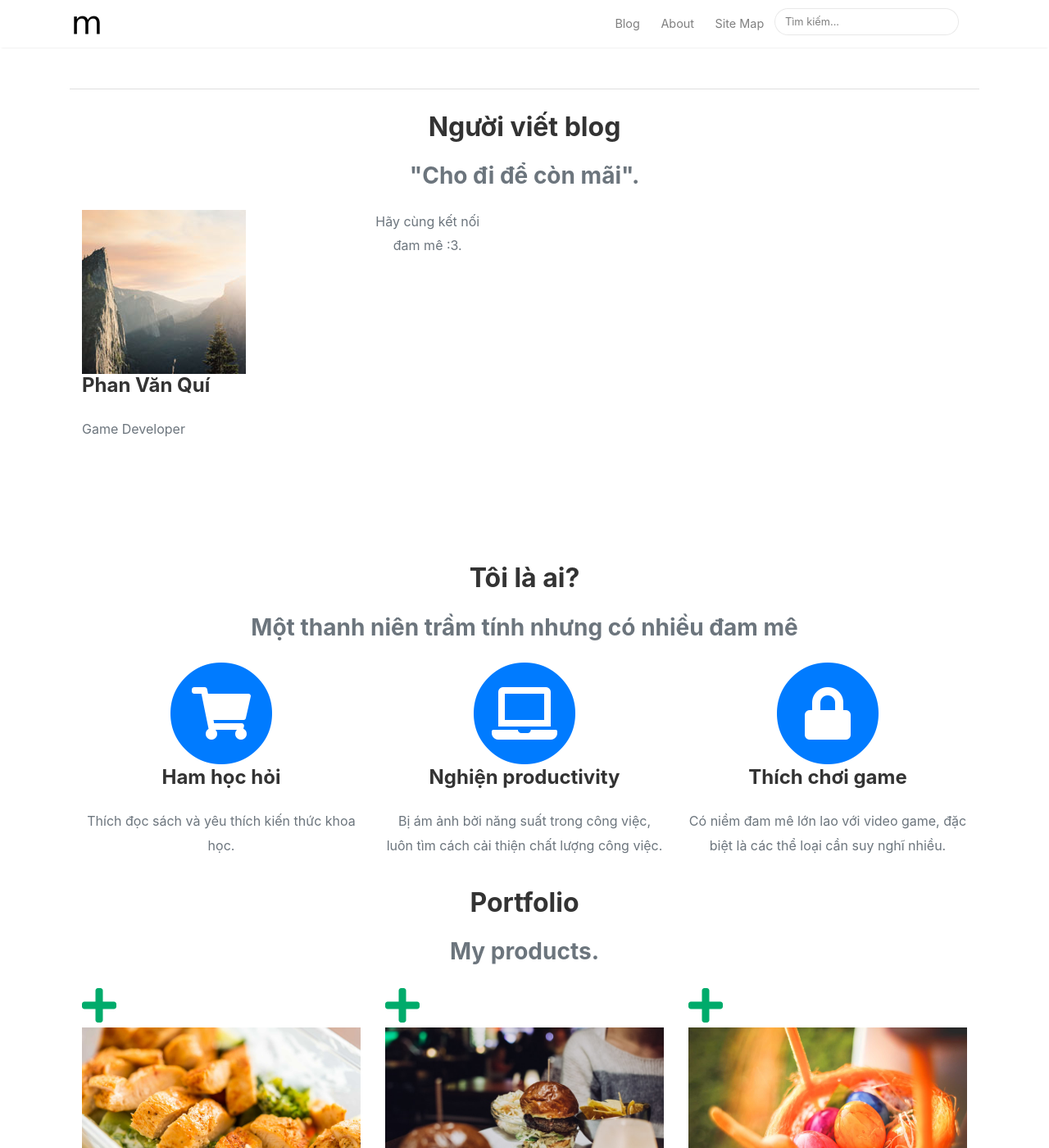
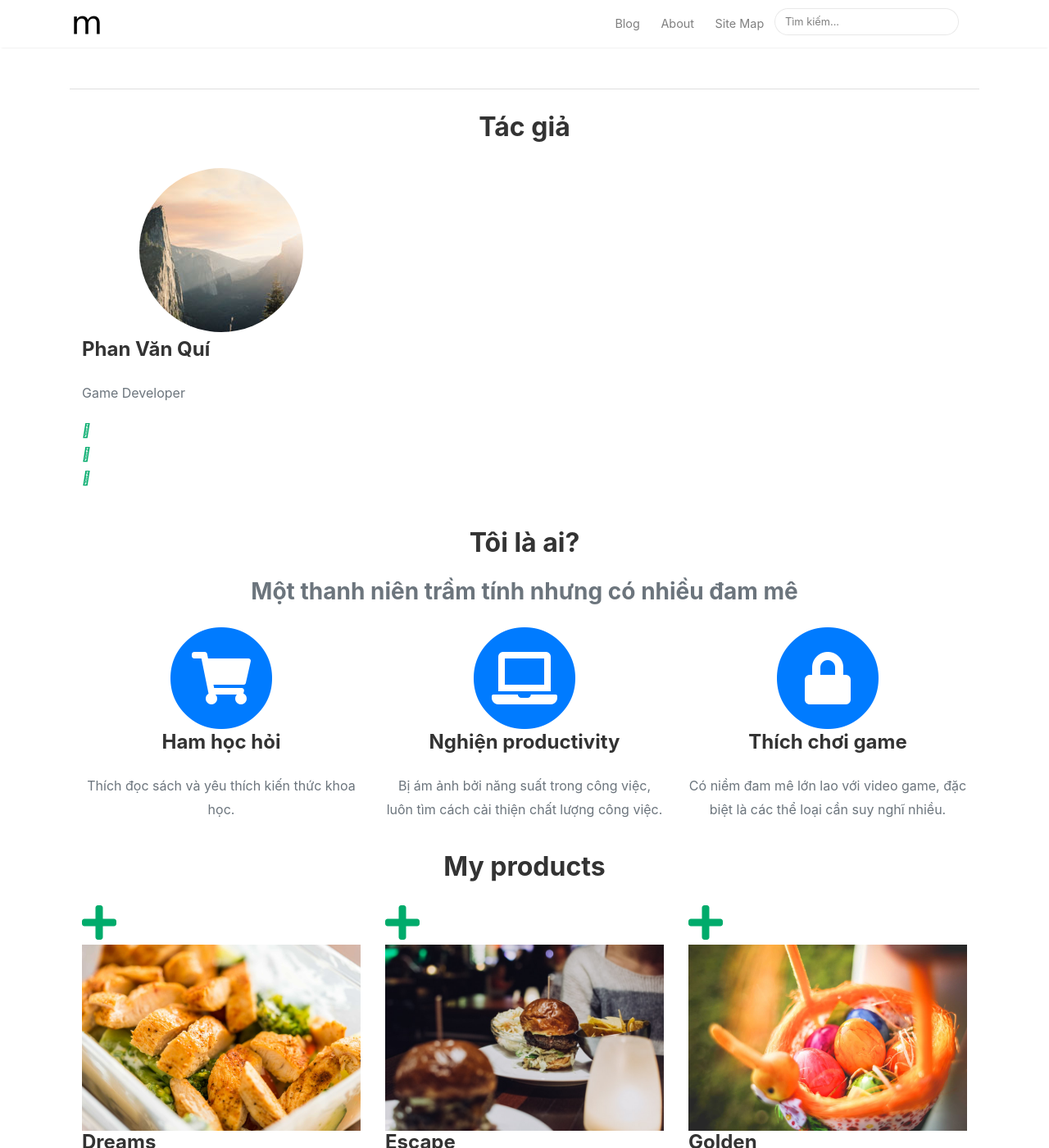
Before and after one commit to phanvanqui/phanvanqui.github.io, a Jekyll site: the page built from _pages/about.md, in a window 1280 px wide and 1400 px high. Shown: the whole window at 82% size. Built offline with Jekyll 4.4.1, drawn with Linux system fonts in a browser that asks for light colours; nearby versions of some CDN libraries; comment, search, counter and statistics services are not loaded; some of the changed text lies outside the part shown.

Commit message:
styling about page

```diff
--- a/_pages/about.md
+++ b/_pages/about.md
@@ -10,8 +10,8 @@ comments: true
     <div class="container">
         <div class="row">
             <div class="col-lg-12 text-center">
-                <h2 class="section-heading">Người viết blog</h2>
-                <h3 class="section-subheading text-muted">"Cho đi để còn mãi".</h3>
+                <h2 class="section-heading">Tác giả</h2>
+                <h3 class="section-subheading text-muted"> </h3>
             </div>
         </div>
         <div class="row">
@@ -25,30 +25,24 @@ comments: true
 
                         <li>
                             <a href="">
-                                <i class="fa fa-email"></i>
+                                <i class="fa-solid fa-envelope"></i>
                             </a>
                         </li>
 
                         <li>
                             <a href="">
-                                <i class="fa fa-facebook"></i>
+                                <i class="fa-brands fa-facebook"></i>
                             </a>
                         </li>
 
                         <li>
                             <a href="">
-                                <i class="fa fa-stack-overflow"></i>
+                                <i class="fa-brands fa-linkedin"></i>
                             </a>
                         </li>
 
 
                     </ul>
-                </div>
-            </div>
-
-            <div class="row">
-                <div class="col-lg-8 col-lg-offset-2 text-center">
-                    <p class="large text-muted">Hãy cùng kết nối đam mê :3.</p>
                 </div>
             </div>
 
@@ -97,8 +91,8 @@ comments: true
         <div class="container">
             <div class="row">
                 <div class="col-lg-12 text-center">
-                    <h2 class="section-heading">Portfolio</h2>
-                    <h3 class="section-subheading text-muted">My products.</h3>
+                    <h2 class="section-heading">My products</h2>
+                    <h3 class="section-subheading text-muted"> </h3>
                 </div>
             </div>
             <div class="row">
@@ -201,8 +195,8 @@ comments: true
         <div class="container">
             <div class="row">
                 <div class="col-lg-12 text-center">
-                    <h2 class="section-heading">Dòng thời gian</h2>
-                    <h3 class="section-subheading text-muted">Quá trình phát triển sự nghiệp.</h3>
+                    <h2 class="section-heading">Career timeline</h2>
+                    <h3 class="section-subheading text-muted"> </h3>
                 </div>
             </div>
             <div class="row">
--- a/assets/css/screen.css
+++ b/assets/css/screen.css
@@ -899,3 +899,25 @@ iframe {
     opacity: 0;
     transition: opacity .25s;
 }
+
+
+
+
+.team-member img {
+    margin: 0px auto;
+    border-width: 7px;
+    border-style: solid;
+    border-color: rgb(255, 255, 255);
+    border-image: initial;
+}
+
+.img-circle {
+    border-radius: 50%;
+}
+
+
+.img-responsive, .thumbnail > img, .thumbnail a > img, .carousel-inner > .item > img, .carousel-inner > .item > a > img {
+    display: block;
+    max-width: 100%;
+    height: auto;
+}
```
